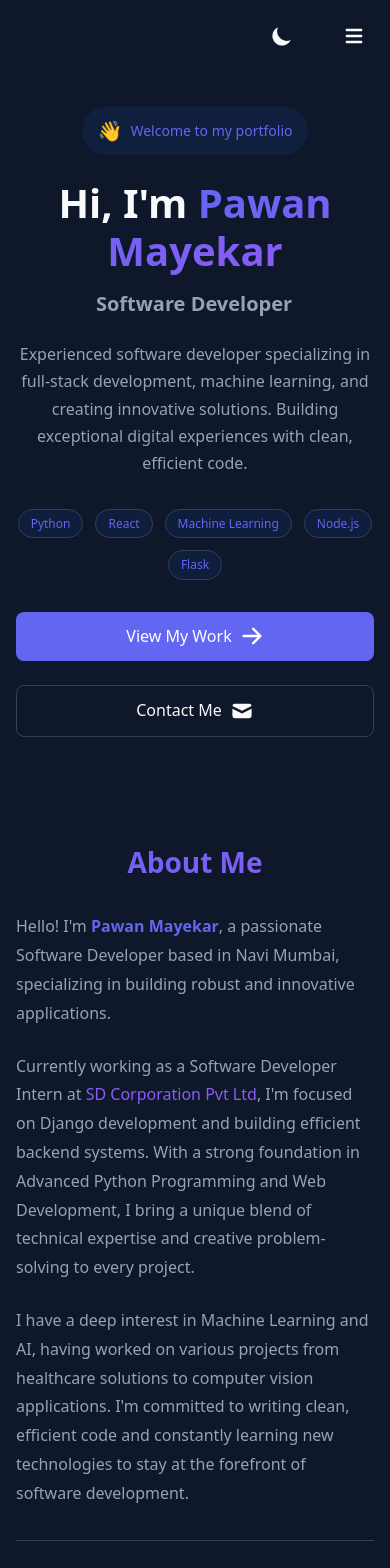
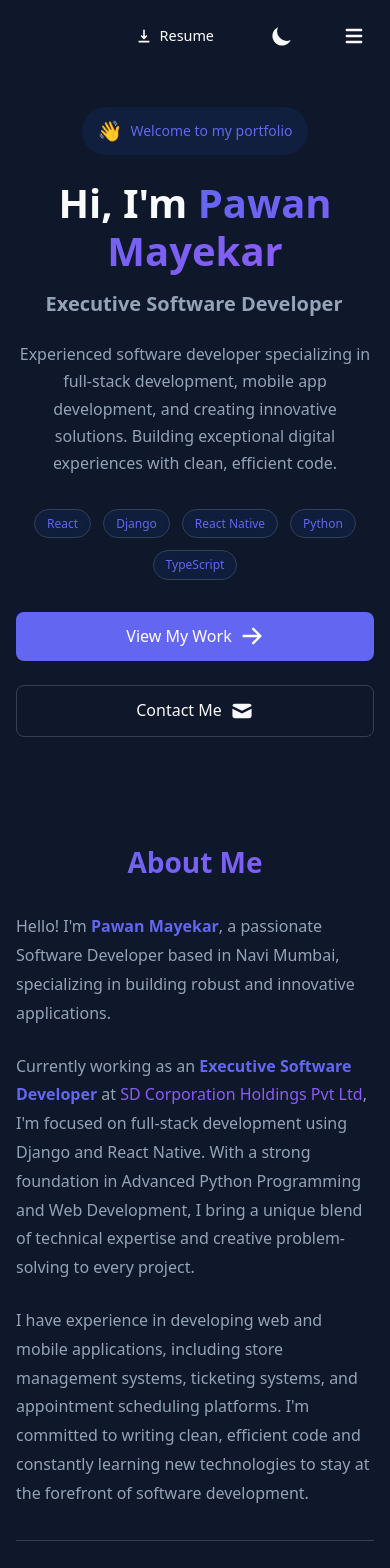
Before and after one commit to PawanMayekar/portfolio, a React (Create React App) app: page / in a window 390 px wide. Shown: the top 1568 px of the page. Built offline with nearby package versions, Linux system fonts and the light colour scheme.

Commit message:
details updated

```diff
--- a/src/components/about.jsx
+++ b/src/components/about.jsx
@@ -13,14 +13,14 @@ const About = () => {
                 specializing in building robust and innovative applications.
               </p>
               <p>
-                Currently working as a Software Developer Intern at <span className="company">SD Corporation Pvt Ltd</span>,
-                I'm focused on Django development and building efficient backend systems.
+                Currently working as an <span className="highlight">Executive Software Developer</span> at <span className="company">SD Corporation Holdings Pvt Ltd</span>,
+                I'm focused on full-stack development using Django and React Native.
                 With a strong foundation in Advanced Python Programming and Web Development,
                 I bring a unique blend of technical expertise and creative problem-solving to every project.
               </p>
               <p>
-                I have a deep interest in Machine Learning and AI, having worked on various projects
-                from healthcare solutions to computer vision applications. I'm committed to writing
+                I have experience in developing web and mobile applications, including store management systems,
+                ticketing systems, and appointment scheduling platforms. I'm committed to writing
                 clean, efficient code and constantly learning new technologies to stay at the
                 forefront of software development.
               </p>
@@ -38,6 +38,8 @@ const About = () => {
                   <a href="mailto:pawanmws11@gmail.com">pawanmws11@gmail.com</a>
                 </p>
               </div>
+
+
             </div>
           </div>
         </div>
--- a/src/components/footer.jsx
+++ b/src/components/footer.jsx
@@ -3,7 +3,7 @@ import { motion } from 'framer-motion';
 
 const Footer = () => {
   const socialLinks = [
-    { name: 'GitHub', url: 'https://github.com/Pawanmatkar297', icon: 'fab fa-github' },
+    { name: 'GitHub', url: 'https://github.com/PawanMayekar', icon: 'fab fa-github' },
     { name: 'LinkedIn', url: 'https://www.linkedin.com/in/pawan-mayekar-1ba081242/', icon: 'fab fa-linkedin' },
     { name: 'Twitter', url: 'https://x.com/pawanmatkar_', icon: 'fab fa-twitter' }
   ];
--- a/src/components/hero.js
+++ b/src/components/hero.js
@@ -45,17 +45,17 @@ const Hero = () => {
             </motion.h1>
 
             <motion.h2 className="typewriter" variants={fadeIn}>
-              Software Developer
+              Executive Software Developer
             </motion.h2>
 
             <motion.p className="hero-description" variants={fadeIn}>
               Experienced software developer specializing in full-stack development,
-              machine learning, and creating innovative solutions. Building exceptional
+              mobile app development, and creating innovative solutions. Building exceptional
               digital experiences with clean, efficient code.
             </motion.p>
 
             <motion.div className="tech-stack" variants={stagger}>
-              {['Python', 'React', 'Machine Learning', 'Node.js', 'Flask'].map((tech, index) => (
+              {['React', 'Django', 'React Native', 'Python', 'TypeScript'].map((tech, index) => (
                 <motion.span
                   key={tech}
                   className="tech-pill"
--- a/src/components/navbar.js
+++ b/src/components/navbar.js
@@ -1,6 +1,7 @@
 import React, { useState, useEffect } from 'react';
 import { motion, AnimatePresence } from 'framer-motion';
 import '../styles/navbar.css';
+import resumePdf from '../assets/docs/Pawan_mayekar_resume_1.pdf';
 
 const Navbar = ({ theme, toggleTheme }) => {
   const [isScrolled, setIsScrolled] = useState(false);
@@ -81,6 +82,22 @@ const Navbar = ({ theme, toggleTheme }) => {
             ))}
           </motion.div>
 
+          <motion.a
+            href={resumePdf}
+            download="Pawan_Mayekar_Resume.pdf"
+            className="nav-resume-btn"
+            whileHover={{ scale: 1.05 }}
+            whileTap={{ scale: 0.95 }}
+            initial={{ opacity: 0, y: -20 }}
+            animate={{ opacity: 1, y: 0 }}
+            transition={{ duration: 0.3, delay: 0.6 }}
+          >
+            <svg xmlns="http://www.w3.org/2000/svg" className="icon" viewBox="0 0 20 20" fill="currentColor">
+              <path fillRule="evenodd" d="M3 17a1 1 0 011-1h12a1 1 0 110 2H4a1 1 0 01-1-1zm3.293-7.707a1 1 0 011.414 0L9 10.586V3a1 1 0 112 0v7.586l1.293-1.293a1 1 0 111.414 1.414l-3 3a1 1 0 01-1.414 0l-3-3a1 1 0 010-1.414z" clipRule="evenodd" />
+            </svg>
+            Resume
+          </motion.a>
+
           <motion.button
             className="theme-toggle"
             onClick={toggleTheme}
@@ -128,6 +145,18 @@ const Navbar = ({ theme, toggleTheme }) => {
                   {link.label}
                 </motion.a>
               ))}
+              <motion.a
+                href={resumePdf}
+                download="Pawan_Mayekar_Resume.pdf"
+                variants={itemVariants}
+                onClick={() => setIsMobileMenuOpen(false)}
+                className="mobile-resume-btn"
+              >
+                <svg xmlns="http://www.w3.org/2000/svg" className="icon" viewBox="0 0 20 20" fill="currentColor">
+                  <path fillRule="evenodd" d="M3 17a1 1 0 011-1h12a1 1 0 110 2H4a1 1 0 01-1-1zm3.293-7.707a1 1 0 011.414 0L9 10.586V3a1 1 0 112 0v7.586l1.293-1.293a1 1 0 111.414 1.414l-3 3a1 1 0 01-1.414 0l-3-3a1 1 0 010-1.414z" clipRule="evenodd" />
+                </svg>
+                Download Resume
+              </motion.a>
             </motion.div>
           )}
         </AnimatePresence>
--- a/src/components/projects.jsx
+++ b/src/components/projects.jsx
@@ -4,47 +4,47 @@ import { motion } from 'framer-motion';
 const Projects = () => {
   const projects = [
     {
-      title: "Healthcare ML Communication Platform",
-      description: "An innovative healthcare solution leveraging machine learning and natural language processing to facilitate bilingual communication between healthcare providers and patients.",
-      technologies: ["Python", "TensorFlow", "NLP", "React", "Flask"],
-      github: "https://github.com/Pawanmatkar297/Health-Care-Chat-Bot",
+      title: "Assets Management System",
+      description: "Built a full-stack asset management web app to track assets across multiple locations with real-time dashboard, role-based access, and automated workflows.",
+      technologies: ["React", "Django", "Python", "MySQL", "QR Code"],
+      github: "#",
       highlights: [
-        "Implemented speech recognition with 95% accuracy",
-        "Reduced communication barriers by 60%",
-        "Integrated real-time translation services"
+        "Real-time dashboard for asset status and tracking",
+        "Role-based access and digital approval workflows",
+        "Automated challan generation with QR code integration"
       ]
     },
     {
-      title: "Real-time Hand Sign Detection",
-      description: "Advanced computer vision system for real-time hand sign interpretation, enabling seamless communication for the hearing impaired.",
-      technologies: ["Python", "OpenCV", "TensorFlow", "PyTorch", "Deep Learning"],
-      github: "https://github.com/Pawanmatkar297/Hand-Sign-Detection-Using-Python",
+      title: "Landing Page - Nimble Technologies",
+      description: "Developed a responsive corporate website using React.js, focusing on performance and user experience with interactive UI components.",
+      technologies: ["React 19.1", "React Router", "Framer Motion", "CSS"],
+      github: "https://nimble-wheat.vercel.app/",
       highlights: [
-        "Real-time processing at 30 FPS",
-        "Support for 50+ hand signs",
-        "Custom CNN architecture"
+        "Responsive design with mobile-first approach",
+        "Interactive UI components with Framer Motion",
+        "Component-based architecture for maintainability"
       ]
     },
     {
-      title: "Oil & Gas Forecast Monitor",
-      description: "Predictive analytics platform for oil and gas industry forecasting, utilizing advanced machine learning algorithms for accurate predictions.",
-      technologies: ["Python", "Scikit-learn", "Time Series", "React", "FastAPI"],
-      github: "https://github.com/Pawanmatkar297/Oil-Gas-Forecast-Monitor-FE",
+      title: "Asset Management Mobile App",
+      description: "Developed a mobile asset management app enabling on-site creation, QR code scanning, and streamlined workflows for asset management.",
+      technologies: ["React Native", "Django", "Python", "QR Scanner"],
+      github: "#",
       highlights: [
-        "85% forecast accuracy",
-        "Real-time data processing",
-        "Interactive dashboards"
+        "On-site asset creation and challan approvals",
+        "QR code scanning for real-time verification",
+        "Mobile workflows syncing with web dashboard"
       ]
     },
     {
-      title: "AI-Powered Movie Recommender",
-      description: "Sophisticated movie recommendation system using collaborative filtering and content-based algorithms to provide personalized suggestions.",
-      technologies: ["Python", "Machine Learning", "Pandas", "NumPy", "Streamlit"],
-      github: "https://github.com/Pawanmatkar297/Movie-Recommendation-System",
+      title: "Bilingual Healthcare Chatbot",
+      description: "Engineered a full-stack bilingual healthcare chatbot using ML for disease prediction and NLP for understanding user input with voice interaction.",
+      technologies: ["Python", "Flask", "React.js", "MongoDB", "scikit-learn", "NLTK"],
+      github: "#",
       highlights: [
-        "Hybrid recommendation algorithm",
-        "Processing of 1M+ movie ratings",
-        "Real-time preference learning"
+        "ML model for disease prediction based on symptoms",
+        "NLP integration for understanding user input",
+        "Voice interaction and bilingual support"
       ]
     }
   ];
--- a/src/components/skills.jsx
+++ b/src/components/skills.jsx
@@ -3,9 +3,10 @@ import { motion } from 'framer-motion';
 
 const Skills = () => {
   const skills = {
-    'Technical Skills': ['Machine Learning', 'Data Science', 'TensorFlow', 'PyTorch', 'Computer Vision'],
-    'Web Development': ['Python', 'React.js', 'JavaScript', 'CSS', 'HTML', 'Django', 'Node.js', 'Flask'],
-    'Database': ['MongoDB', 'MySQL', 'PostgreSQL'],
+    'Web Development': ['React.js', 'TypeScript', 'JavaScript', 'CSS', 'HTML'],
+    'Backend Development': ['Python', 'Flask', 'Django'],
+    'Mobile App Development': ['React Native'],
+    'Database': ['PhpMyAdmin', 'MySQL'],
     'Version Control': ['Git', 'Github'],
     'Soft Skills': ['Leadership', 'Communication', 'Adaptability', 'Problem-Solving']
   };
--- a/src/styles/hero.css
+++ b/src/styles/hero.css
@@ -143,6 +143,8 @@
   height: 1.25rem;
 }
 
+
+
 .hero-visual {
   position: relative;
   height: 100%;
--- a/src/styles/navbar.css
+++ b/src/styles/navbar.css
@@ -78,6 +78,29 @@
   width: 100%;
 }
 
+.nav-resume-btn {
+  display: flex;
+  align-items: center;
+  gap: 0.5rem;
+  color: white;
+  padding: 0.5rem 1rem;
+  border-radius: var(--radius-md);
+  text-decoration: none;
+  font-weight: 500;
+  font-size: 0.9rem;
+  transition: all var(--transition-fast);
+}
+
+.nav-resume-btn:hover {
+  transform: translateY(-1px);
+  color: white;
+}
+
+.nav-resume-btn .icon {
+  width: 1rem;
+  height: 1rem;
+}
+
 .theme-toggle {
   background: none;
   border: none;
@@ -146,6 +169,26 @@
     background: var(--color-background-alt);
     color: var(--color-primary);
   }
+
+  .mobile-resume-btn {
+    display: flex;
+    align-items: center;
+    gap: 0.75rem;
+    background: linear-gradient(135deg, #10b981 0%, #059669 100%);
+    color: white;
+    margin-top: 0.5rem;
+    border-radius: var(--radius-md);
+  }
+
+  .mobile-resume-btn:hover {
+    background: linear-gradient(135deg, #059669 0%, #047857 100%);
+    color: white;
+  }
+
+  .mobile-resume-btn .icon {
+    width: 1.2rem;
+    height: 1.2rem;
+  }
 }
 
 /* Animation Classes */
--- a/src/styles/sections.css
+++ b/src/styles/sections.css
@@ -78,6 +78,8 @@
 .contact-info a:hover {
   color: var(--color-primary);
 }
+
+
 
 /* Skills Section */
 .skills {
```
Also changed, not shown: 1 other file (tests, documents, lock files or other folders).
